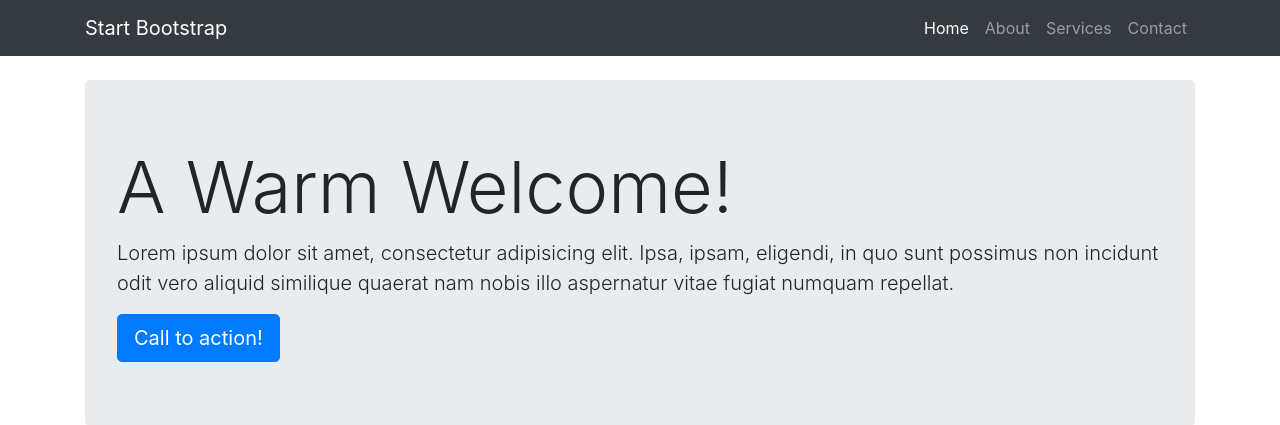
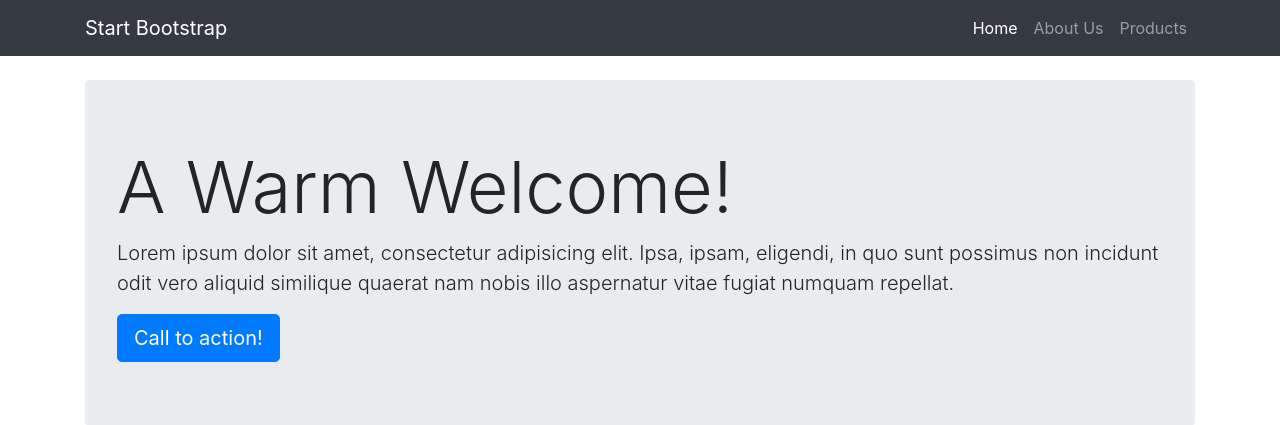
Before and after one commit to MoniqueWarrington/ECOmmerceAppSecurityProject, a Django app: template Home/templates/about_us.html in a window 1280 px wide. Shown: the top 425 px of the page. Run offline with Django 3.2, Linux system fonts and the light colour scheme; the template is opened without the code that fills it, so the values that code supplies are empty; grey boxes labelled with a size stand in for pictures from a placeholder-image service; some libraries are stand-ins or nearby versions.

Commit message:
Working Navbar HyperLink
Have added the NavBar hyperlinks to each page

```diff
--- a/Home/templates/about_us.html
+++ b/Home/templates/about_us.html
@@ -31,18 +31,15 @@
       <div class="collapse navbar-collapse" id="navbarResponsive">
         <ul class="navbar-nav ml-auto">
           <li class="nav-item active">
-            <a class="nav-link" href="#">Home
+            <a class="nav-link" href="{%url 'Home Page'%}">Home
               <span class="sr-only">(current)</span>
             </a>
           </li>
           <li class="nav-item">
-            <a class="nav-link" href="#">About</a>
+            <a class="nav-link" href="{%url 'About Us'%}">About Us</a>
           </li>
           <li class="nav-item">
-            <a class="nav-link" href="#">Services</a>
-          </li>
-          <li class="nav-item">
-            <a class="nav-link" href="#">Contact</a>
+            <a class="nav-link" href="{%url 'Products'%}">Products</a>
           </li>
         </ul>
       </div>
--- a/Home/templates/home.html
+++ b/Home/templates/home.html
@@ -31,15 +31,15 @@
       <div class="collapse navbar-collapse" id="navbarResponsive">
         <ul class="navbar-nav ml-auto">
           <li class="nav-item active">
-            <a class="nav-link" href="#">Home
+            <a class="nav-link" href="{%url 'Home Page'%}">Home
               <span class="sr-only">(current)</span>
             </a>
           </li>
           <li class="nav-item">
-            <a class="nav-link" href="#">About Us</a>
+            <a class="nav-link" href="{%url 'About Us'%}">About Us</a>
           </li>
           <li class="nav-item">
-            <a class="nav-link" href="#">Products</a>
+            <a class="nav-link" href="{%url 'Products'%}">Products</a>
           </li>
         </ul>
       </div>
```
Also changed, not shown: Home/templates/products.html (+3 -6 lines).
